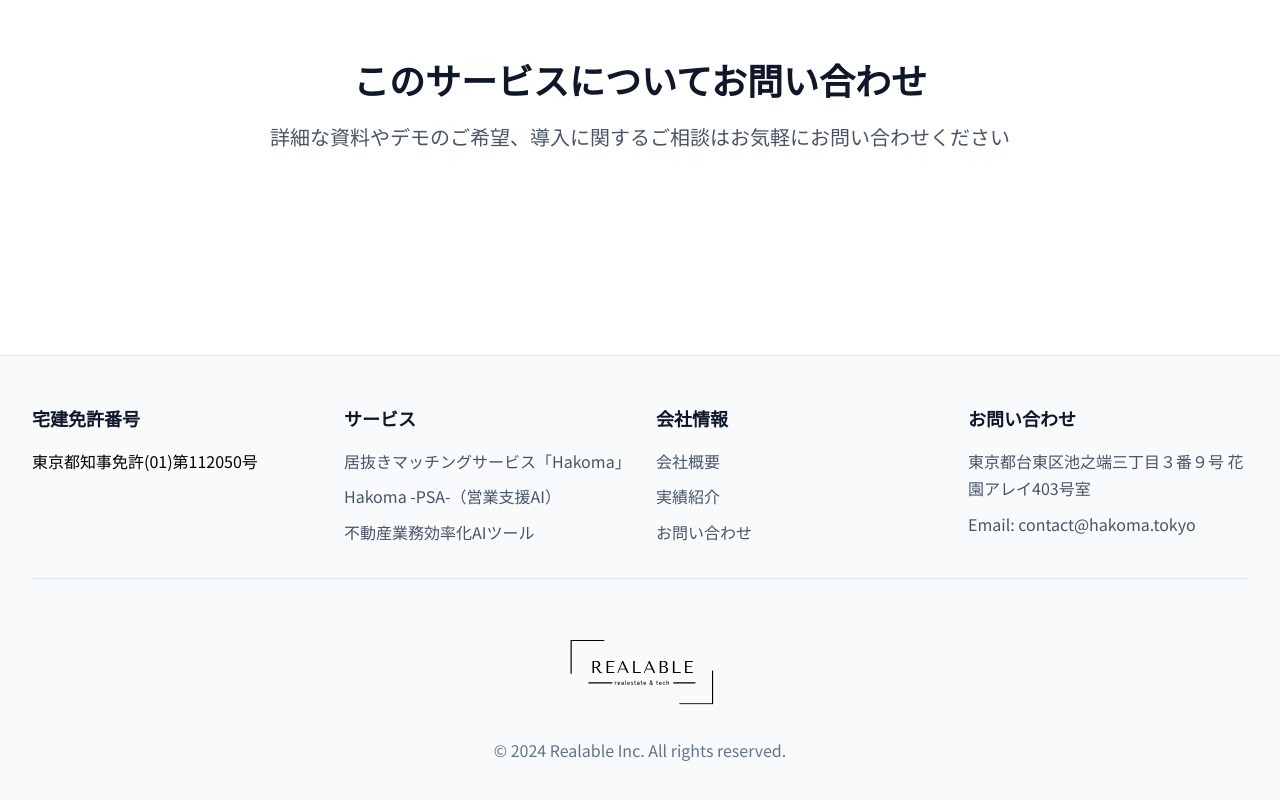
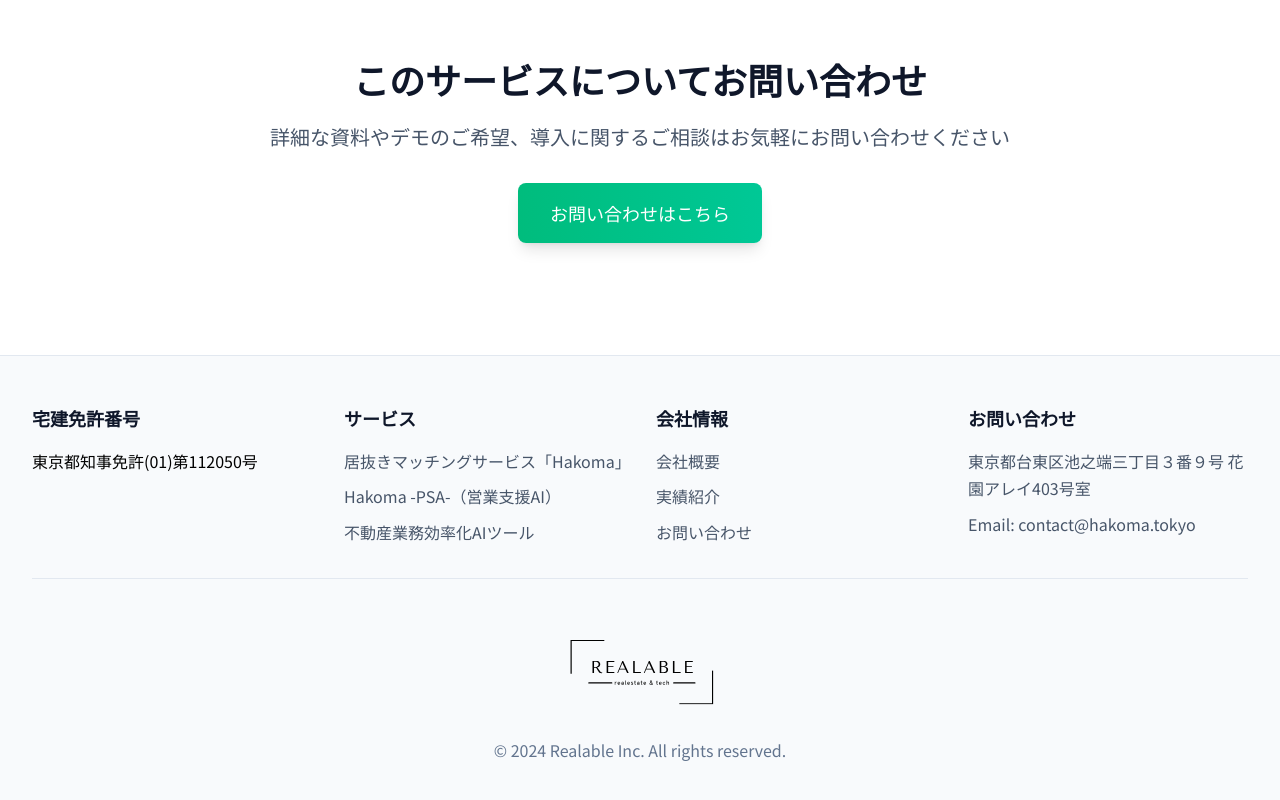
Before and after one commit to realable-Inc/realable-hp, a Next.js app: page /services/ai-chatbot in a window 1280 px wide. Shown: the part 2461-3261 px from the top of the page. Built offline with nearby package versions, Linux system fonts and the light colour scheme.

Commit message:
サービスお問い合わせのボタンが見えない修正

```diff
--- a/src/app/services/[slug]/page.tsx
+++ b/src/app/services/[slug]/page.tsx
@@ -1,5 +1,6 @@
 import { notFound } from "next/navigation";
 import { servicesData, getServiceById } from "@/data/services";
+import Link from "next/link";
 
 export function generateStaticParams() {
   return servicesData.map((service) => ({
@@ -284,12 +285,11 @@ export default async function ServiceDetailPage({
           <p className="text-xl text-slate-600 mb-8">
             詳細な資料やデモのご希望、導入に関するご相談はお気軽にお問い合わせください
           </p>
-          <a
-            href="/contact"
-            className={`inline-block bg-gradient-to-r text-white px-8 py-4 rounded-lg text-lg font-semibold hover:shadow-lg transition-all duration-200 transform hover:scale-[1.02]`}
-          >
-            お問い合わせはこちら
-          </a>
+          <Link href="/contact">
+              <button className="bg-gradient-to-r from-emerald-500 to-emerald-600 text-white px-8 py-4 rounded-lg font-medium text-lg hover:from-emerald-600 hover:to-emerald-700 transition-all duration-200 transform hover:scale-[1.02] shadow-lg hover:shadow-xl">
+                お問い合わせはこちら
+              </button>
+            </Link>
         </div>
       </section>
     </>
--- a/src/components/RealEstateSection.tsx
+++ b/src/components/RealEstateSection.tsx
@@ -44,9 +44,6 @@ export default function RealEstateSection() {
             <Link href="/contact">
               <button className="bg-gradient-to-r from-emerald-500 to-emerald-600 text-white px-8 py-4 rounded-lg font-medium text-lg hover:from-emerald-600 hover:to-emerald-700 transition-all duration-200 transform hover:scale-[1.02] shadow-lg hover:shadow-xl">
                 お問い合わせはこちら
-                <svg className="w-5 h-5 ml-2 inline" fill="none" stroke="currentColor" viewBox="0 0 24 24">
-                  <path strokeLinecap="round" strokeLinejoin="round" strokeWidth={2} d="M3 8l7.89 7.89a2 2 0 002.22 0L21 8M5 19h14a2 2 0 002-2V7a2 2 0 00-2-2H5a2 2 0 00-2 2v10a2 2 0 002 2z" />
-                </svg>
               </button>
             </Link>
           </div>
```
